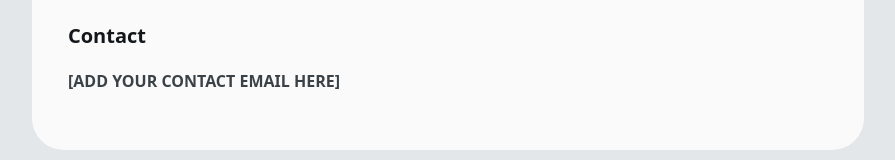
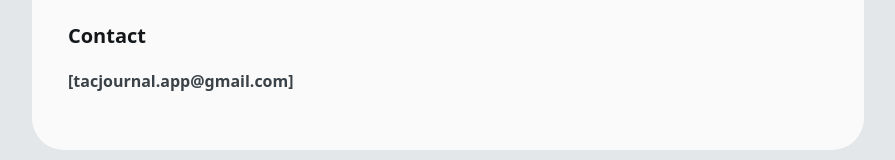
Before and after one commit to TecJournal/tecjournal-site, a plain HTML site: page terms.html in a window 1280 px wide. Shown: the part 1144-1304 px from the top of the page, without its empty margins (192-1087 px from the left). Drawn offline with Linux system fonts and the light colour scheme.

Commit message:
Update contact email in terms.html

```diff
--- a/terms.html
+++ b/terms.html
@@ -7,5 +7,5 @@
 <h2>Acceptable use</h2><p>Do not misuse the service, attempt to access other people's data, upload unlawful content, or disrupt the service.</p>
 <h2>No warranty</h2><p>The service is provided "as is" and may change or have interruptions or errors. To the extent the law allows, we are not liable for losses arising from using it, including trading losses or lost data.</p>
 <h2>Changes</h2><p>We may update these terms and will change the date above when we do. Continued use means you accept the update.</p>
-<h2>Contact</h2><p><strong>[ADD YOUR CONTACT EMAIL HERE]</strong></p>
+<h2>Contact</h2><p><strong>[tacjournal.app@gmail.com]</strong></p>
 </main></body></html>
```
